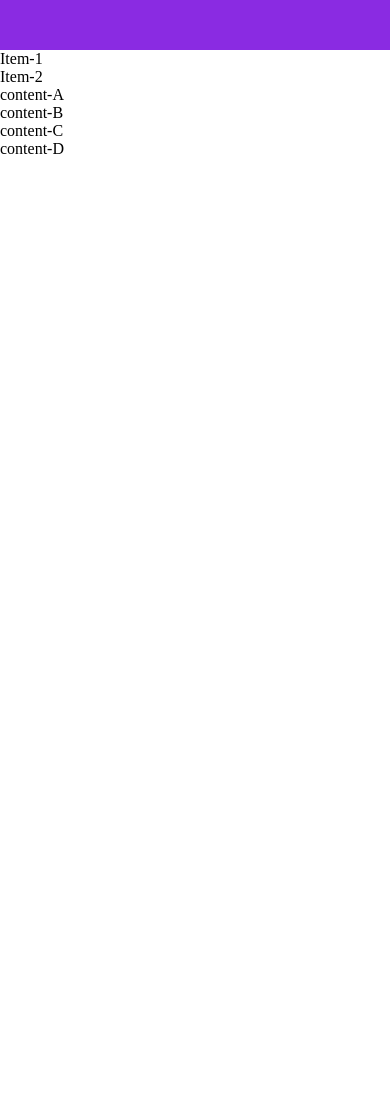
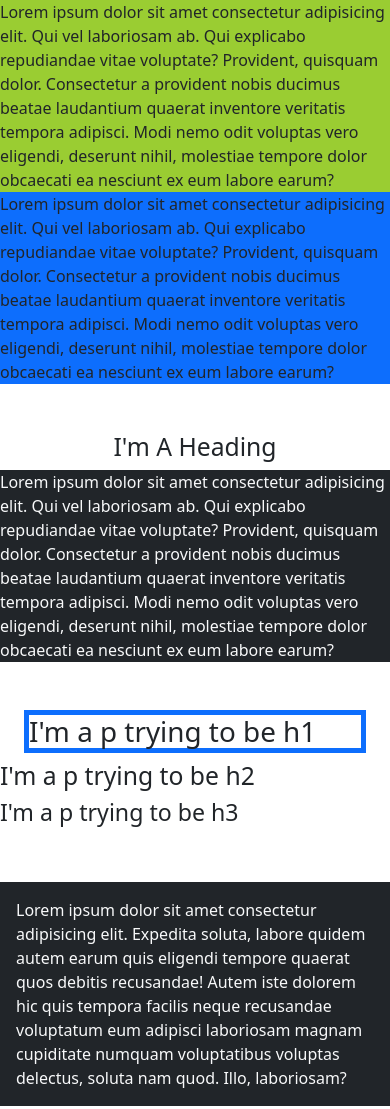
Before and after one commit to palak1101/FullStack-Web-Development, a website: page index.html in a window 390 px wide. Shown: the top 1109 px of the page. Before the commit the page ends 844 px from the top, so only its background shows below. Drawn offline with nearby package versions, Linux system fonts and the light colour scheme.

Commit message:
responsive breakpoints

```diff
--- a/app.js
+++ /dev/null
@@ -1,21 +0,0 @@
-//console.log(React, ReactDOM)
-
-const container = document.getElementById('app')
-//console.log(container)
-
-
-//1. To create multiple children of main div pass an array[].
-
-const content = React.createElement('ul', {}, [
-    React.createElement('li', {}, `Item-1`),
-    React.createElement('li', {}, `Item-2`),
-    React.createElement('ul', {}, [
-        React.createElement('li', {}, "content-A"),
-        React.createElement('li', {}, "content-B"),
-        React.createElement('li', {}, "content-C"),
-        React.createElement('li', {}, "content-D"),
-    ])
-])
-
-
-ReactDOM.render(content, container)
--- a/index.html
+++ b/index.html
@@ -4,49 +4,58 @@
     <meta charset="UTF-8">
     <meta http-equiv="X-UA-Compatible" content="IE=edge">
     <meta name="viewport" content="width=device-width, initial-scale=1.0">
-    <title>FullStack Track</title>
+    <!-- bootstrap -->
+    <link href="https://cdn.jsdelivr.net/npm/bootstrap@5.0.2/dist/css/bootstrap.min.css" rel="stylesheet" integrity="sha384-EVSTQN3/azprG1Anm3QDgpJLIm9Nao0Yz1ztcQTwFspd3yD65VohhpuuCOmLASjC" crossorigin="anonymous" />
+
+    <script src="https://cdn.jsdelivr.net/npm/bootstrap@5.0.2/dist/js/bootstrap.bundle.min.js" integrity="sha384-MrcW6ZMFYlzcLA8Nl+NtUVF0sA7MsXsP1UyJoMp4YLEuNSfAP+JcXn/tWtIaxVXM" crossorigin="anonymous"></script>
+
+    <link rel="stylesheet" href="./assets/style.css" />
+
+    <!-- bootstrap icons -->
+    <link rel="stylesheet" href="https://cdn.jsdelivr.net/npm/bootstrap-icons@1.3.0/font/bootstrap-icons.css" />
+
+
+    <title>BootStrap</title>
     <style>
-
-        *{
-            padding: 0;
-            margin: 0;
-            box-sizing: border-box;
+        .bg-warning{
+            background-color: yellowgreen !important;
         }
-
-        nav{
-            background-color: blueviolet;
-            height: 50px;
-        }
-
     </style>
-    <script defer src="./app.js"></script>
 
 </head>
+
 <body>
-
-    <nav></nav>
-
-    <!-- Whatever will do , gets added inside this app div. -->
-    <div id="app">
-
+    <div class="bg-warning">
+        Lorem ipsum dolor sit amet consectetur adipisicing elit. Qui vel laboriosam ab. Qui explicabo repudiandae vitae voluptate? Provident, quisquam dolor. Consectetur a provident nobis ducimus beatae laudantium quaerat inventore veritatis tempora adipisci. Modi nemo odit voluptas vero eligendi, deserunt nihil, molestiae tempore dolor obcaecati ea nesciunt ex eum labore earum?
+    </div>
+    <div class="bg-primary">
+        Lorem ipsum dolor sit amet consectetur adipisicing elit. Qui vel laboriosam ab. Qui explicabo repudiandae vitae voluptate? Provident, quisquam dolor. Consectetur a provident nobis ducimus beatae laudantium quaerat inventore veritatis tempora adipisci. Modi nemo odit voluptas vero eligendi, deserunt nihil, molestiae tempore dolor obcaecati ea nesciunt ex eum labore earum?
     </div>
 
+    <br><br>
 
-    <!-- <ul>
-        <li>Item-1</li>
-        <li>Item-2</li>
-        <ul>
-            <li>Content-A</li>
-            <li>Content-B</li>
-            <li>Content-C</li>
-            <li>Content-D</li>
-        </ul>
-    </ul> -->
+    <h2 class="text-capitalize text-center">I'm a heading</h2>
+    <div class="bg-dark text-light">
+        Lorem ipsum dolor sit amet consectetur adipisicing elit. Qui vel laboriosam ab. Qui explicabo repudiandae vitae voluptate? Provident, quisquam dolor. Consectetur a provident nobis ducimus beatae laudantium quaerat inventore veritatis tempora adipisci. Modi nemo odit voluptas vero eligendi, deserunt nihil, molestiae tempore dolor obcaecati ea nesciunt ex eum labore earum?
+    </div>
 
+    <br><br>
 
+    <p class="h1 border border-5 border-primary mx-4">I'm a p trying to be h1</p>
+    <p class="h2">I'm a p trying to be h2</p>
+    <p class="h3">I'm a p trying to be h3</p>
 
-    <script src="https://unpkg.com/react@16/umd/react.development.js" crossorigin></script>
-    <script src="https://unpkg.com/react-dom@16/umd/react-dom.development.js" crossorigin></script>
+    <br><br>
+
+    <div class="container-md bg-dark text-light p-3">
+        Lorem ipsum dolor sit amet consectetur adipisicing elit. Expedita soluta, labore quidem autem earum quis eligendi tempore quaerat quos debitis recusandae! Autem iste dolorem hic quis tempora facilis neque recusandae voluptatum eum adipisci laboriosam magnam cupiditate numquam voluptatibus voluptas delectus, soluta nam quod. Illo, laboriosam?
+    </div>
+
+    <br><br>
+
+    <!--responsive hwading-->
+    <div class="bg-primary text-light text-center p-2 fs-5 text-md-start">Lorem ipsum dolor sit amet.</div>
 
 </body>
+
 </html>
```
Also changed, not shown: assets/style.css (added).
